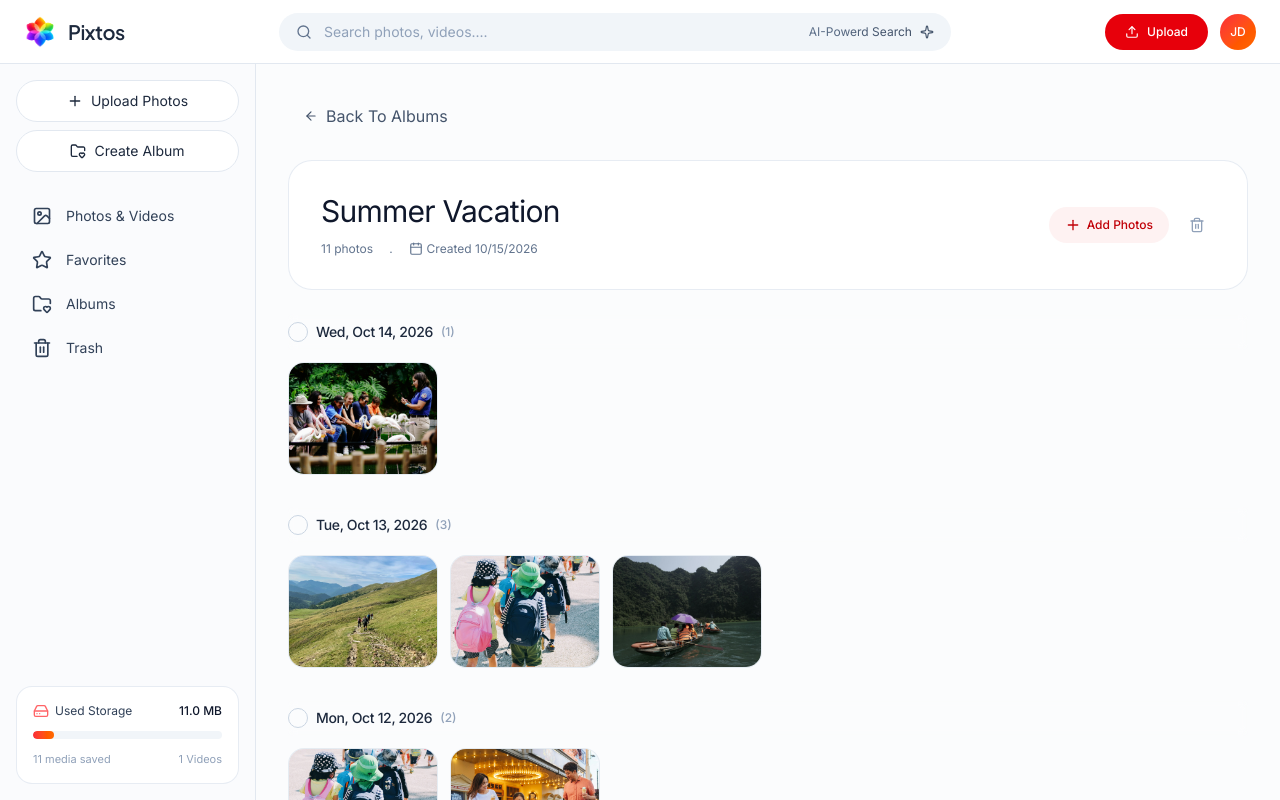
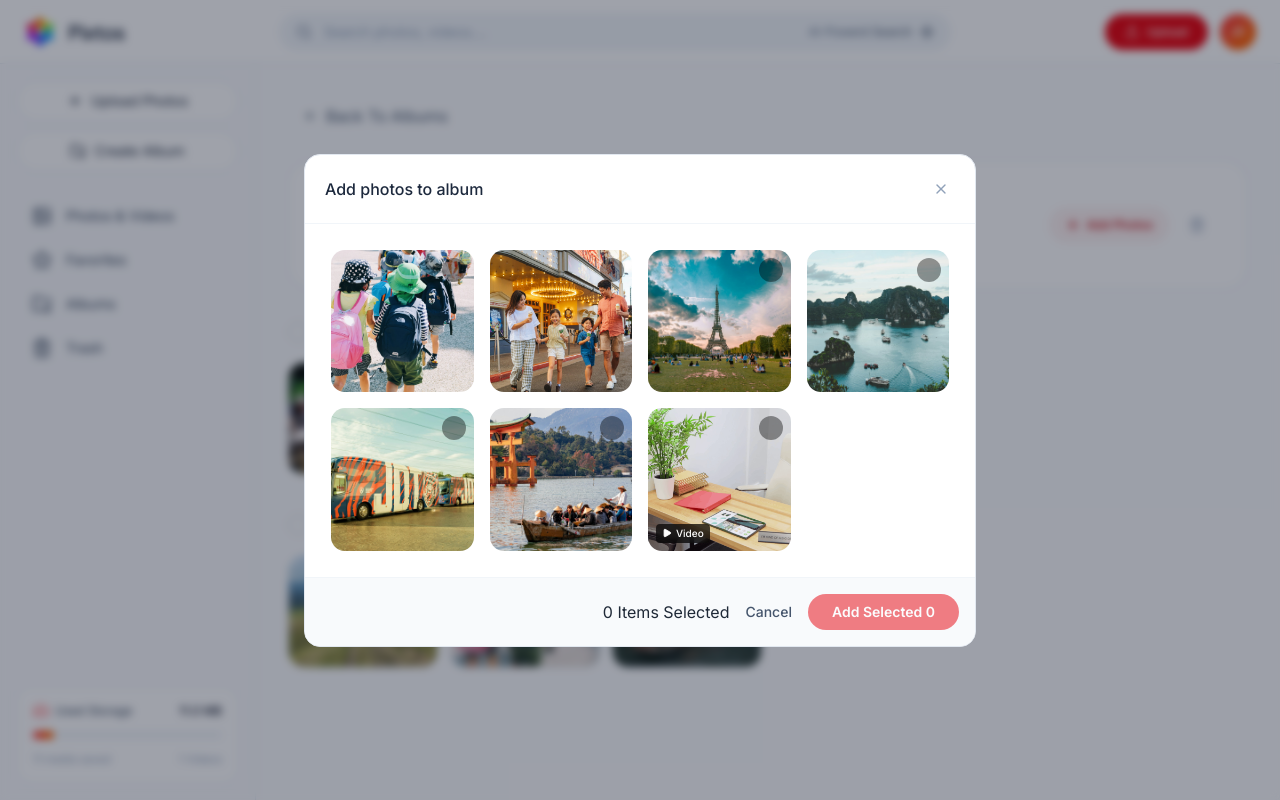
Before and after one commit to codexmish/Pixtos-Client, a Next.js app: page /albums/1 in a window 1280 px wide. Both pictures are taken after a click on the button "Add Photos". Built offline with nearby package versions, Linux system fonts and the light colour scheme; a web font is replaced by a local one.

Commit message:
album details page done

```diff
--- a/src/app/(service)/albums/[id]/page.tsx
+++ b/src/app/(service)/albums/[id]/page.tsx
@@ -7,6 +7,8 @@ import { type AlbumDetail, DUMMY_ALBUM_DETAIL } from "../page";
 import { Spinner } from "@/components/ui/spinner";
 import { ArrowLeft, Calendar, Plus, Trash2 } from "lucide-react";
 import PhotoGird from "@/components/module/photos/PhotoGird";
+import AddPhotosModel from "@/components/module/album/AddPhotosModel";
+import { PhotoLightbox } from "@/components/module/photos/PhotoLightbox";
 
 const AlbumDetailsPage = () => {
   const { id } = useParams<{ id: string }>();
@@ -145,7 +147,7 @@ const AlbumDetailsPage = () => {
           <h3>Album is empty</h3>
           <p>Add photos your existing library to populate this album</p>
           <button
-          onClick={()=>setIsAddPhotosModelOpen(true)}
+            onClick={() => setIsAddPhotosModelOpen(true)}
             type="button"
             className="mt-6 inline-flex items-center gap-2 px-6 py-2.5 bg-red-600 hover:bg-red-700 text-white text-xs font-medium rounded-full transition cursor-pointer"
           >
@@ -154,6 +156,27 @@ const AlbumDetailsPage = () => {
           </button>
         </div>
       )}
+
+
+      {/* ----ligtbox for preview */}
+      <PhotoLightbox
+      photos={album.photos || []}
+      currentPhoto={activePhoto}
+      onClose={()=>setActivePhoto(null)}
+      onToggleFavorite={toggleFavorite}
+      onTrashPhoto={(photoId)=>handleRemoveFromAlbum(photoId)}
+      />
+
+      {/* ----add photos model */}
+      <AddPhotosModel
+        isOpen={isAddPhotosModelOpen}
+        albumId={album._id}
+        existingPhotoIds={existingPhotoIds}
+        onClose={()=>setIsAddPhotosModelOpen(false)}
+        onPhotosAdded={(updatedAlbem)=>{
+          setAlbum(updatedAlbem)
+        }}
+      />
     </div>
   );
 };
--- a/src/app/(service)/albums/page.tsx
+++ b/src/app/(service)/albums/page.tsx
@@ -26,7 +26,7 @@ export const DUMMY_ALBUM_DETAIL = {
     name: "GreatStack",
     email: "user.greatstack@gmail.com",
   },
-  photos: DUMMY_MEDIA,
+  photos: DUMMY_MEDIA.slice(0, 4),
   createdAt: "2026-10-15T06:54:01.552Z",
   updatedAt: "2026-10-15T06:55:10.555Z",
 };
--- /dev/null
+++ b/src/components/module/album/AddPhotosModel.tsx
@@ -0,0 +1,155 @@
+"use client";
+
+import type { AlbumDetail } from "@/app/(service)/albums/page";
+import { DUMMY_MEDIA } from "@/app/(service)/page";
+import type { Media } from "@/components/module/photos/PhotoGird";
+import { Spinner } from "@/components/ui/spinner";
+import { CheckIcon, PlayIcon, XIcon } from "lucide-react";
+import Image from "next/image";
+import { useEffect, useState } from "react";
+
+// -----props the add photos modal needs from the album page
+type AddPhotosModelProps = {
+  isOpen: boolean;
+  albumId: string;
+  existingPhotoIds: string[];
+  onClose: () => void;
+  onPhotosAdded: (updatedAlbum: AlbumDetail) => void;
+};
+
+const AddPhotosModel = ({
+  isOpen,
+  albumId,
+  existingPhotoIds,
+  onClose,
+  onPhotosAdded,
+}: AddPhotosModelProps) => {
+  const [availablePhotos, setAvailablePhotos] = useState<Media[]>([]);
+  const [selectedIds, setSelectedIds] = useState<string[]>([]);
+  const [loading, setLoading] = useState(false);
+  const [submitting, setSubmitting] = useState(false);
+
+  useEffect(() => {
+    if (!isOpen) return;
+
+    // -----fake api call: library photos that aren't in this album yet
+    const fetchLibrary = async () => {
+      setAvailablePhotos(
+        DUMMY_MEDIA.filter((photo) => !existingPhotoIds.includes(photo._id)),
+      );
+    };
+    fetchLibrary();
+    setSelectedIds([]);
+  }, [isOpen, existingPhotoIds]);
+
+  if (!isOpen) return null;
+
+  const toggleSelect = (id: string) => {
+    setSelectedIds((prev) =>
+      prev.includes(id) ? prev.filter((p) => p !== id) : [...prev, id],
+    );
+  };
+
+  const handleAdd = async () => {
+    console.log(selectedIds);
+  };
+
+  return (
+    <div className="modal-backdrop">
+      <div className="modal-box-xl">
+        {/* ---header */}
+        <div className="modal-header">
+          <div className="flex items-center gap-2.5">
+            <h3 className="font-medium text-slate-800 text-base">
+              Add photos to album
+            </h3>
+          </div>
+          <button
+            onClick={onClose}
+            type="button"
+            className="p-1.5 hover:bg-slate-100 text-slate-400 hover:text-slate-600 rounded-full transition cursor-pointer"
+          >
+            <XIcon className="size-4" />
+          </button>
+        </div>
+
+        <div className="p-6 overflow-y-auto flex-1">
+          {loading ? (
+            <Spinner className="py-16" />
+          ) : availablePhotos.length === 0 ? (
+            <div>
+              <div className="text-center py-16 text-slate-400 space-y-2">
+                <p className="font-medium text-sm text-slate-600">
+                  No additional photos available
+                </p>
+                <p className="text-xs">
+                  all your photos are already in this album, or upload more
+                  photos first.
+                </p>
+              </div>
+            </div>
+          ) : (
+            <div className="grid grid-cols-3 sm:grid-cols-4 gap-3">
+              {availablePhotos.map((photo) => {
+                const isSelected = selectedIds.includes(photo._id);
+                const isVideo =
+                  photo.mediaType === "video" ||
+                  photo.format === "mp4" ||
+                  photo.format === "mov" ||
+                  photo.format === "webm";
+
+                return (
+                  <button
+                    type="button"
+                    key={photo._id}
+                    onClick={() => toggleSelect(photo._id)}
+                    className={`relative aspect-square rounded-2xl overflow-hidden cursor-pointer border-2 transition-all group ${isSelected ? "border-red-600" : "border-transparent hover:border-slate-300"}`}
+                  >
+                    <Image
+                      src={photo.thumbnailUrl || photo.url}
+                      alt={photo.title}
+                      width={400}
+                      height={400}
+                      className="size-full object-cover"
+                    />
+
+                    {isVideo && (
+                      <span className="absolute bottom-2 left-2 flex items-center gap-1 px-1.5 py-0.5 bg-black/70 backdrop-blur-xs text-white rounded text-[10px] font-medium pointer-events-none">
+                        <PlayIcon className="size-2.5 fill-white" />
+                        <span>Video</span>
+                      </span>
+                    )}
+
+                    <span
+                      className={`absolute top-2 right-2 size-6 rounded-full flex items-center justify-center transition-all ${isSelected ? "bg-red-600 text-white scale-100" : "bg-black/40 text-transparent group-hover:text-white group-hover:bg-black/60"}`}
+                    >
+                      <CheckIcon className="size-3.5 stroke-3" />
+                    </span>
+                  </button>
+                );
+              })}
+            </div>
+          )}
+        </div>
+
+        {/* ----footer */}
+        <div className="modal-footer justify-between">
+          <span>{selectedIds.length} Items Selected</span>
+          <button type="button" onClick={onClose} className="btn-secondary">
+            Cancel
+          </button>
+          <button
+            disabled={submitting || selectedIds.length === 0}
+            type="button"
+            onClick={handleAdd}
+            className="btn-primary"
+          >
+            {submitting ? <Spinner /> : `Add Selected ${selectedIds.length}`}
+          </button>
+        </div>
+      </div>
+    </div>
+  );
+};
+
+export default AddPhotosModel;
```
